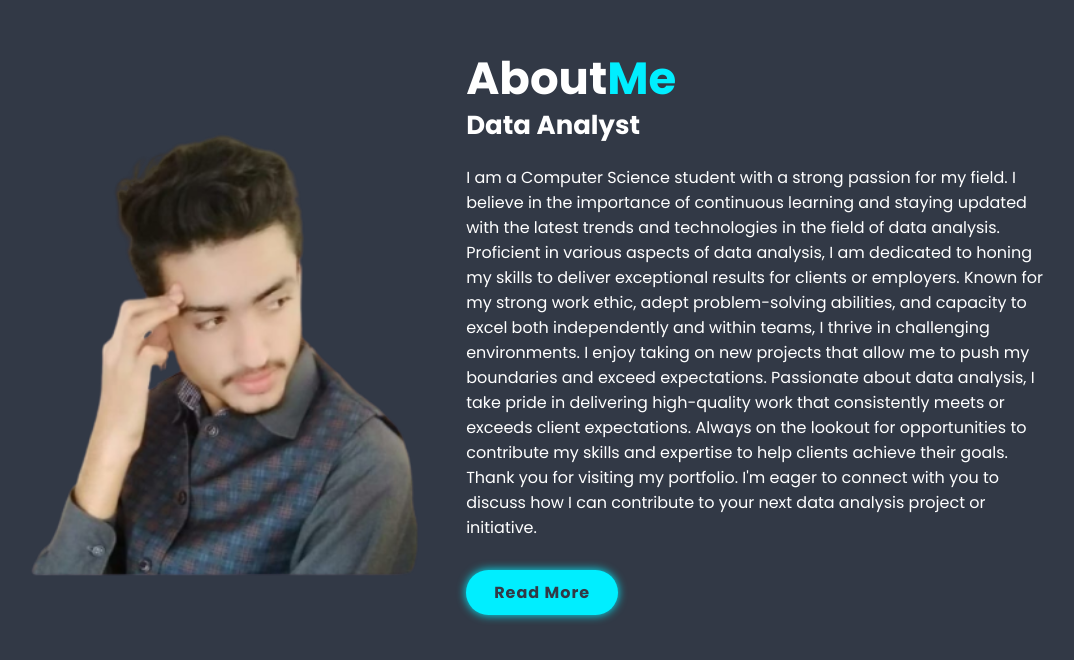
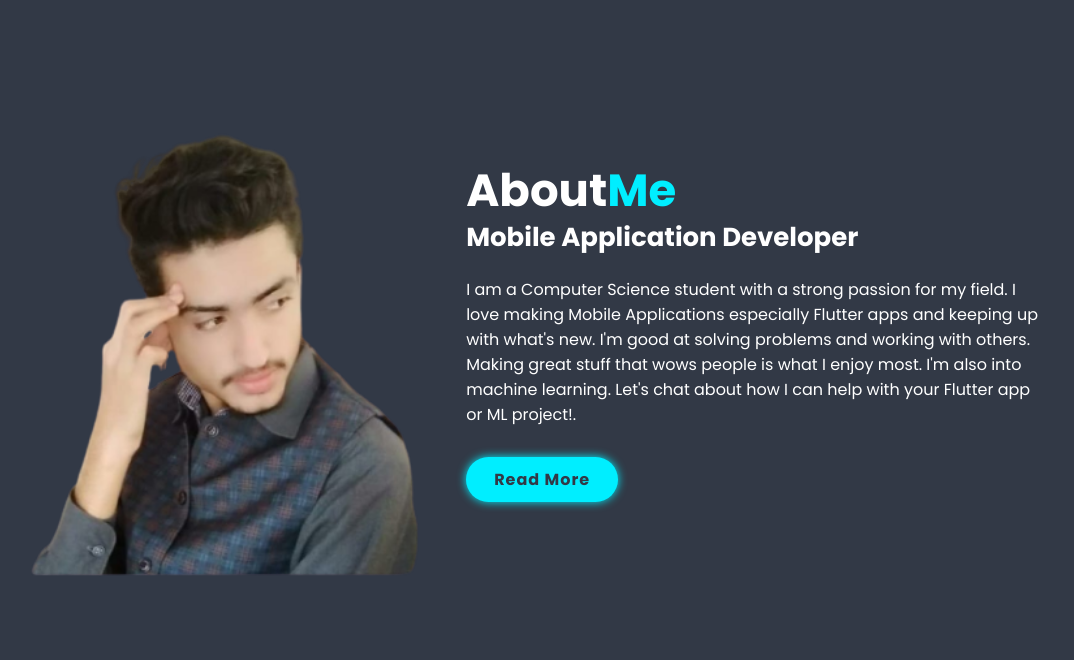
Before and after one commit to fawadhussainshah512/fawadhussainshah512.github.io, a plain HTML site: page index.html in a window 1280 px wide. Shown: the part 1093-1753 px from the top of the page, without its empty margins (117-1191 px from the left). Drawn offline with nearby package versions, Linux system fonts and the light colour scheme.

Commit message:
Update index.html

```diff
--- a/index.html
+++ b/index.html
@@ -44,8 +44,8 @@
        <h3>And I'm a <span class="multiple-text"></span></h3>
        <p>"Welcome to my portfolio! I'm Fawad Hussain Shah, a Computer Science student at Air University Islamabad. I'm a passionate Data Analyst committed to uncovering insights from data to drive decisions and strategies. With a keen analytical mind and a strong foundation in statistical methods, I excel at identifying trends and patterns to solve problems and enhance outcomes. Eager to apply my analytical skills and dedication to contribute to meaningful projects and achieve impactful results."</p>
        <div class="social-media">
-        <a href="https://github.com/FawadHussainShah512"><i class='bx bxl-github'></i></a>
-        <a href="https://www.linkedin.com/in/fawad-hussain-shah-8b453025a/"><i class='bx bxl-linkedin'></i></a>
+        <a href="https://github.com/fawadhussainshah512"><i class='bx bxl-github'></i></a>
+        <a href="linkedin.com/in/fawadhussainshah512/"><i class='bx bxl-linkedin'></i></a>
 
        </div>
 
@@ -66,18 +66,12 @@
 
        <div class="about-content">
         <h2 class="heading">About<span>Me</span> </h2>
-        <h3>Data Analyst</h3>
+        <h3>Mobile Application Developer</h3>
         <p>I am a Computer Science student with a strong passion for my field.
 
 
 
-I believe in the importance of continuous learning and staying updated with the latest trends and technologies in the field of data analysis. Proficient in various aspects of data analysis, I am dedicated to honing my skills to deliver exceptional results for clients or employers.
-
-Known for my strong work ethic, adept problem-solving abilities, and capacity to excel both independently and within teams, I thrive in challenging environments. I enjoy taking on new projects that allow me to push my boundaries and exceed expectations.
-
-Passionate about data analysis, I take pride in delivering high-quality work that consistently meets or exceeds client expectations. Always on the lookout for opportunities to contribute my skills and expertise to help clients achieve their goals.
-
-Thank you for visiting my portfolio. I'm eager to connect with you to discuss how I can contribute to your next data analysis project or initiative.</p>
+I love making Mobile Applications especially Flutter apps and keeping up with what's new. I'm good at solving problems and working with others. Making great stuff that wows people is what I enjoy most. I'm also into machine learning. Let's chat about how I can help with your Flutter app or ML project!.</p>
         <a href="#" class="btn">Read More</a>
        </div>
     </section>
```
